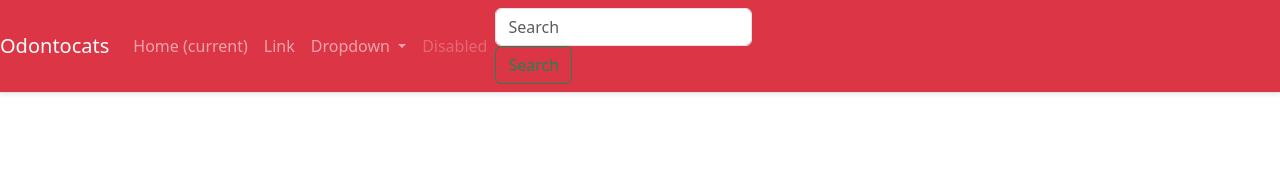
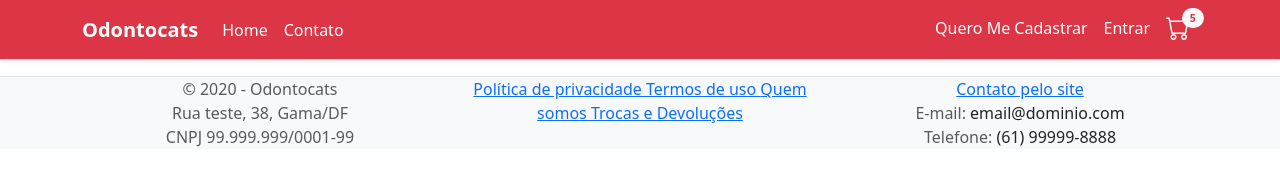
Before and after one commit to Kcpssz/projeto-ecommerce, a website: page index.html in a window 1280 px wide. Drawn offline with nearby package versions, Linux system fonts and the light colour scheme.

Commit message:
adição da navbar e do rodapé

```diff
--- a/css/styles.css
+++ b/css/styles.css
@@ -1,4 +1,5 @@
 body{
+
     min-width: 372px;
 
 }
--- a/index.html
+++ b/index.html
@@ -39,43 +39,108 @@
         <script
         src="/node_modules/bootstrap/dist/js/bootstrap.bundle.min.js"></script>
 
+        <div class="d-flex flex-column wrapper">
             <nav class="navbar navbar-expand-lg navbar-dark bg-danger border-bottom shadow-sm mb-3">
-            <a class="navbar-brand" href="#">Odontocats</a>
-            <button class="navbar-toggler" type="button" data-toggle="collapse" data-target="#navbarSupportedContent" aria-controls="navbarSupportedContent" aria-expanded="false" aria-label="Toggle navigation">
+                <div class="container">
+                    <a class="navbar-brand" href="/"><b>Odontocats</b></a>
+                    <button class="navbar-toggler" type="button" data-bs-toggle="collapse"
+                        data-bs-target=".navbar-collapse">
                         <span class="navbar-toggler-icon"></span>
                     </button>
-
-            <div class="collapse navbar-collapse" id="navbarSupportedContent">
-              <ul class="navbar-nav mr-auto">
-                <li class="nav-item active">
-                  <a class="nav-link" href="#">Home <span class="sr-only">(current)</span></a>
+                    <div class="collapse navbar-collapse">
+                        <ul class="navbar-nav flex-grow-1">
+                            <li class="nav-item">
+                                <a class="nav-link text-white" href="/index.html">Home</a>
                             </li>
                             <li class="nav-item">
-                  <a class="nav-link" href="#">Link</a>
+                                <a class="nav-link text-white" href="/contato.html">Contato</a>
                             </li>
-                <li class="nav-item dropdown">
-                  <a class="nav-link dropdown-toggle" href="#" id="navbarDropdown" role="button" data-toggle="dropdown" aria-haspopup="true" aria-expanded="false">
-                    Dropdown
-                  </a>
-                  <div class="dropdown-menu" aria-labelledby="navbarDropdown">
-                    <a class="dropdown-item" href="#">Action</a>
-                    <a class="dropdown-item" href="#">Another action</a>
-                    <div class="dropdown-divider"></div>
-                    <a class="dropdown-item" href="#">Something else here</a>
-                  </div>
+                        </ul>
+                        <div class="align-self-end">
+                            <ul class="navbar-nav">
+                                <li class="nav-item">
+                                    <a href="/cadastro.html" class="nav-link text-white">Quero Me Cadastrar</a>
                                 </li>
                                 <li class="nav-item">
-                  <a class="nav-link disabled" href="#">Disabled</a>
+                                    <a href="/login.html" class="nav-link text-white">Entrar</a>
+                                </li>
+                                <li class="nav-item">
+                                    <span class="badge rounded-pill bg-light text-danger position-absolute ms-4 mt-0"
+                                        title="5 produto(s) no carrinho"><small>5</small></span>
+                                    <a href="/carrinho.html" class="nav-link text-white">
+                                        <i class="bi-cart" style="font-size:24px;line-height:24px;"></i>
+                                    </a>
                                 </li>
                             </ul>
-              <form class="form-inline my-2 my-lg-0">
-                <input class="form-control mr-sm-2" type="search" placeholder="Search" aria-label="Search">
-                <button class="btn btn-outline-success my-2 my-sm-0" type="submit">Search</button>
-              </form>
+                        </div>
+                    </div>
                 </div>
             </nav>
+
+<footer class = "border-top text-muted bg-light">
+<div class = "container">
+<div class = "row">
+    <div class = "col-4 text-center">
+&copy; 2020 - Odontocats<br>
+Rua teste, 38, Gama/DF <br>
+CNPJ 99.999.999/0001-99
+
+    </div>
+
+    <div class = "col-4 text-center">
+      <a href="/privacidade.html" clas="text-decoration-none text-dark">
+        Política de privacidade
+    </a>
+
+    <a href="/termos.html" clas="text-decoration-none text-dark">
+    Termos de uso
+    </a>
+
+    <a href="/quemsomos.html" clas="text-decoration-none text-dark">
+        Quem somos
+    </a>
+
+    <a href="/trocas.html" clas="text-decoration-none text-dark">
+        Trocas e Devoluções
+    </a>
+
+
+
+
+    </div>
+
+            <div class = "col-4 text-center" class="text-decoration-none text-dark">
+              <a href="contato.html">
+            Contato pelo site
+            </a><br>
+
+            E-mail: <a href="malito:email@dominio.com" class="text-decoration-none text-dark">
+                email@dominio.com
+                </a><br>
+
+                Telefone: <a href="phone:61999999999" class="text-decoration-none text-dark">
+                    (61) 99999-8888
+                    </a><br>
+
+
+
+
+
+
+            </div>
+
+
+
+
+
+</div>
+
+
+</div>
+
+</footer>
+
 
 
 
     </body>
-</html>
```
Lines whose indentation alone changed are shown as unchanged.
